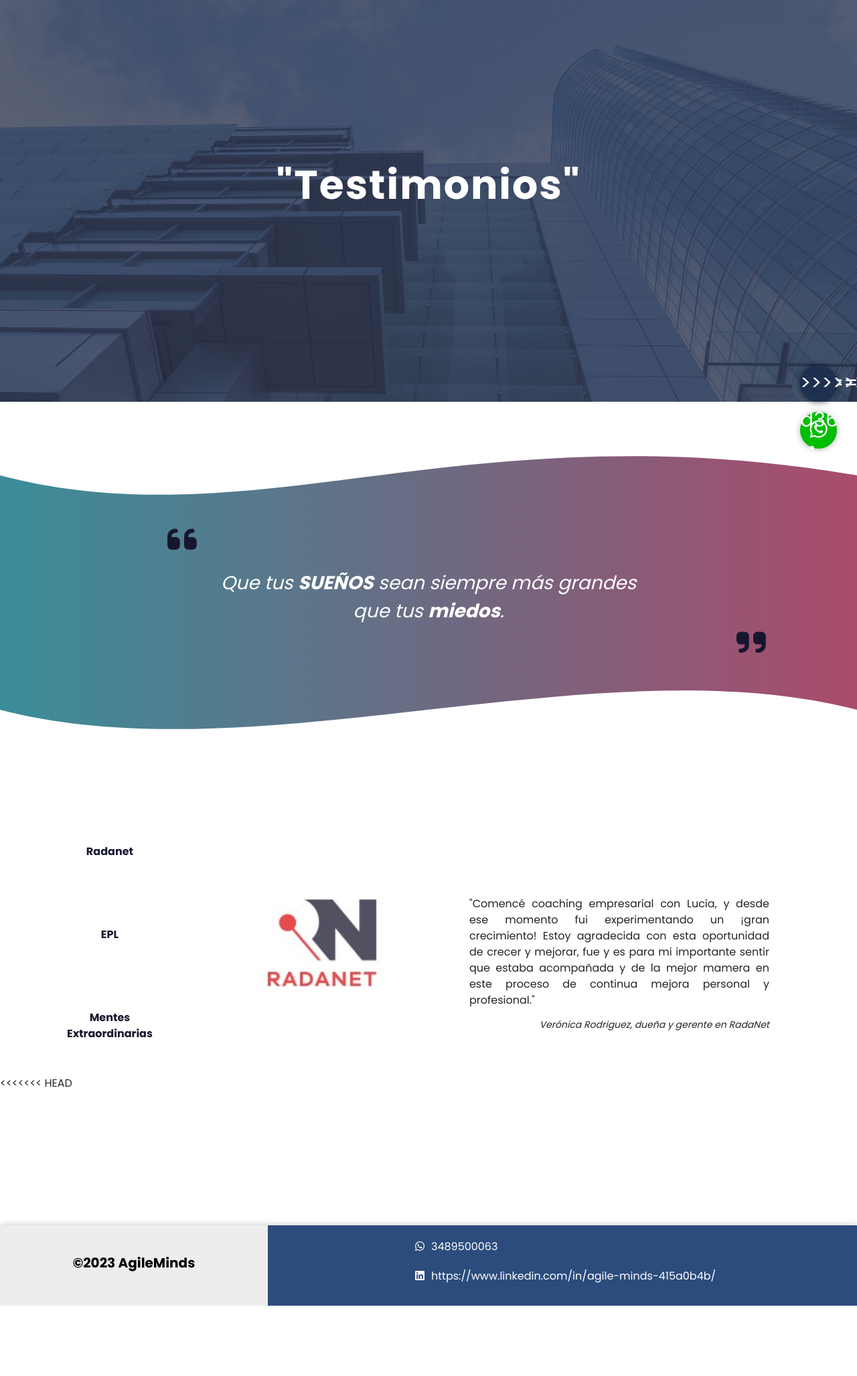
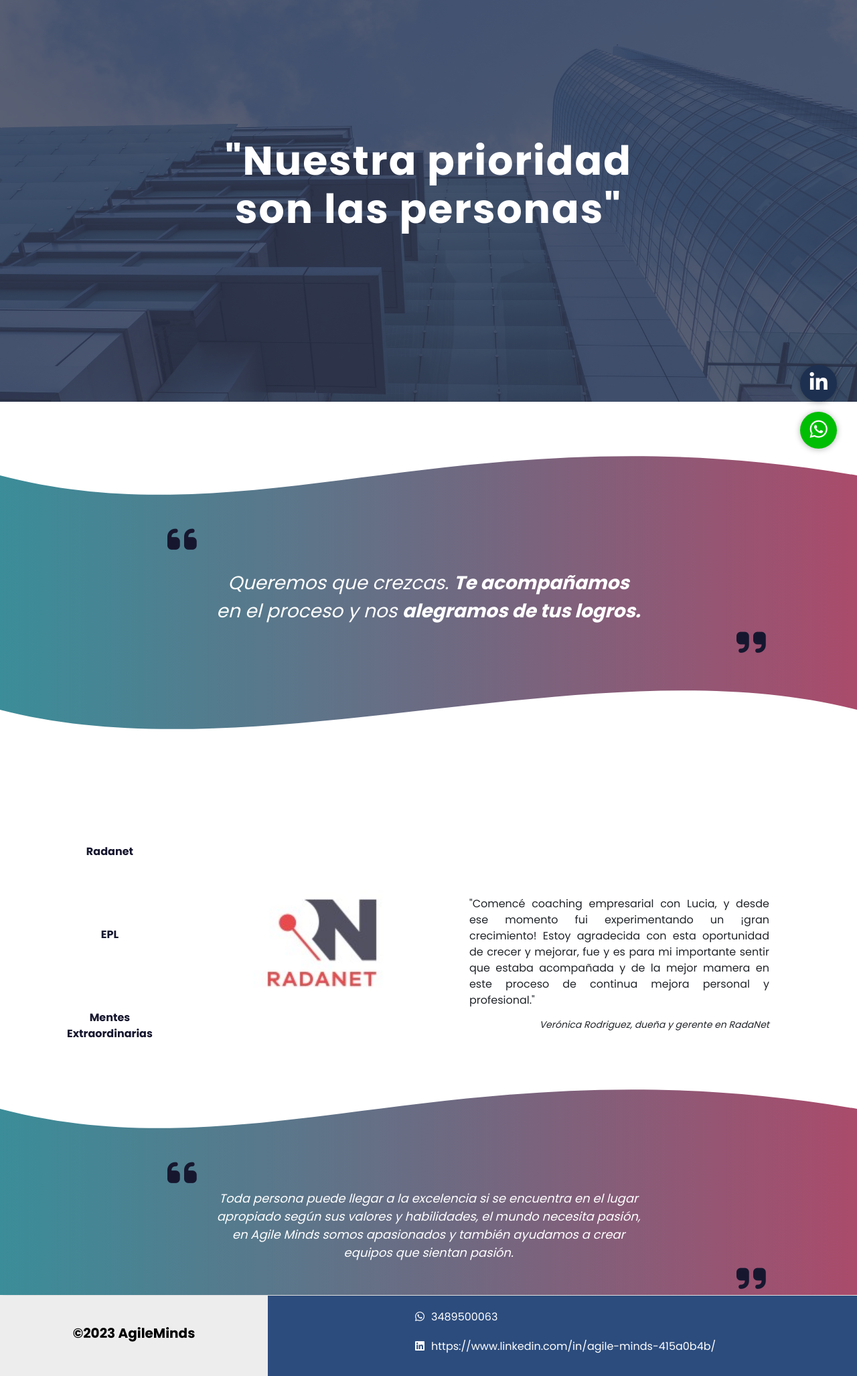
Before and after one commit to Gaby-1628/Consultora, a PHP site: page /testimonios.html in a window 1280 px wide. Shown: the part 100-2155 px from the top of the page at 67% size. Before the commit the page ends 2050 px from the top, so only its background shows below. Run offline with PHP 8.4, Linux system fonts and the light colour scheme; some libraries are stand-ins or nearby versions.

Commit message:
Se corrigieron algunos errores esteticos

```diff
--- a/css/style.css
+++ b/css/style.css
@@ -789,7 +789,6 @@ footer {
 #footer-content {
     width: 100%;
     height: 120px;
-    margin-top: 90px;
 }
 
 #redes {
@@ -967,11 +966,6 @@ footer {
 /* ---------------------- TESTIMONIOS ------------------------- */
 /* ------------------------------------------------------------ */
 
-main {
-    margin-bottom: 200px;
-}
-
-
 .testimonios {
     width: 100%;
     height: 250px;
@@ -1083,3 +1077,25 @@ main {
     width: 300px;
     height: 300px;
 }
+
+
+.frase {
+    width: 100%;
+    height: auto;
+    display: inline-block;
+    background: #aa4b6b;
+    /* fallback for old browsers */
+    background: -webkit-linear-gradient(to right, #3b8d99, #6b6b83, #aa4b6b);
+    /* Chrome 10-25, Safari 5.1-6 */
+    background: linear-gradient(to right, #3b8d99, #6b6b83, #aa4b6b);
+    /* W3C, IE 10+/ Edge, Firefox 16+, Chrome 26+, Opera 12+, Safari 7+ */
+}
+
+.frase p {
+    width: 50%;
+    margin: auto;
+    text-align: center;
+    font-style: italic;
+    font-size: 18px;
+    color: #fff;
+}
--- a/index.html
+++ b/index.html
@@ -132,11 +132,8 @@
         <a href="https://api.whatsapp.com/send?phone=3489500063" class="btn-wsp" target="_blank">
             <i class="fa-brands fa-whatsapp"></i>
         </a>
-<<<<<<< HEAD
         <a href="https://www.linkedin.com/in/agile-minds-415a0b4b" class="btn-linkedin">
-=======
         <a href="https://www.linkedin.com/in/agile-minds-415a0b4b/" class="btn-linkedin">
->>>>>>> d36d3fb65eba426c36efd685ccd33d60ef593705
             <i class="fa-brands fa-linkedin-in"></i>
         </a>
     </main>
--- a/individuos.html
+++ b/individuos.html
@@ -1,5 +1,5 @@
 <!DOCTYPE html>
-<html lang="en">
+<html lang="es">
 
 <head>
     <meta charset="UTF-8">
--- a/nosotros.html
+++ b/nosotros.html
@@ -1,5 +1,5 @@
 <!DOCTYPE html>
-<html lang="en">
+<html lang="es">
 
 <head>
     <meta charset="UTF-8">
--- a/seleccion.html
+++ b/seleccion.html
@@ -1,5 +1,5 @@
 <!DOCTYPE html>
-<html lang="en">
+<html lang="es">
 
 <head>
     <meta charset="UTF-8">
@@ -150,7 +150,6 @@
                 </p>
                 <a href="form-presu.html" class="btn">Consultanos</a>
             </div>
-<<<<<<< HEAD
         </article>
         <article class="content_item">
             <div class="img">
@@ -180,7 +179,6 @@
             <i class="fa-brands fa-whatsapp"></i>
         </a>
         <a href="https://www.linkedin.com/in/agile-minds-415a0b4b" class="btn-linkedin">
-=======
         </section>
 
         <a href="https://api.whatsapp.com/send?phone=3489500063" class="btn-wsp" target="_blank">
@@ -188,7 +186,6 @@
         </a>
 
         <a href="https://www.linkedin.com/in/agile-minds-415a0b4b/" class="btn-linkedin">
->>>>>>> d36d3fb65eba426c36efd685ccd33d60ef593705
             <i class="fa-brands fa-linkedin-in"></i>
         </a>
     </main>
--- a/talleres.html
+++ b/talleres.html
@@ -108,7 +108,7 @@
                 <p class="parrafo">
                     No importa si eres nuevo recorriendo el camino, lo importante es que iniciaste. Permítete ser un principiante. Nadie comienza siendo excelente. Nuestro equipo estará siempre para guiarte en lo que necesites…
                 </p>
-                <a href="index.php" class="boton">Contactanos</a>
+                <a href="form-presu.html" class="boton">Contactanos</a>
             </article>
         </section>
         <section class="gallery">
@@ -162,11 +162,7 @@
         <a href="https://api.whatsapp.com/send?phone=3489500063" class="btn-wsp" target="_blank">
             <i class="fa-brands fa-whatsapp"></i>
         </a>
-<<<<<<< HEAD
-        <a href="https://www.linkedin.com/in/agile-minds-415a0b4b" class="btn-linkedin">
-=======
         <a href="https://www.linkedin.com/in/agile-minds-415a0b4b/" class="btn-linkedin">
->>>>>>> d36d3fb65eba426c36efd685ccd33d60ef593705
             <i class="fa-brands fa-linkedin-in"></i>
         </a>
     </main>
--- a/testimonios.html
+++ b/testimonios.html
@@ -107,12 +107,11 @@
             </div>
             <div class="banner-overlay"></div>
             <div class="header-serv">
-                <h1><strong>"Testimonios"</strong></h1>
+                <h1><strong>"Nuestra prioridad <br> son las personas"</strong></h1>
             </div>
         </section>
     </header>
     <main>
-
         <section>
             <div class="waves2">
                 <div style="height: 150px; overflow: hidden;"><svg viewBox="0 0 500 150" preserveAspectRatio="none"
@@ -125,7 +124,7 @@
                 <div class="div_tesimonio">
                     <i class="fa-solid fa-quote-left"></i>
                     <p>
-                        Que tus <strong>SUEÑOS</strong> sean siempre más grandes que tus <strong>miedos</strong>.
+                        Queremos que crezcas. <strong>Te acompañamos</strong> en el proceso y nos <strong>alegramos de tus logros.</strong>
                     </p>
                     <i class="fa-solid fa-quote-right"></i>
                 </div>
@@ -178,17 +177,28 @@
                 </div>
             </article>
         </section>
-
-
-
+        <section>
+            <div class="waves2">
+                <div style="height: 150px; overflow: hidden;"><svg viewBox="0 0 500 150" preserveAspectRatio="none"
+                        style="height: 100%; width: 100%;">
+                        <path d="M0.00,49.98 C149.99,150.00 271.49,-49.98 500.00,49.98 L500.00,0.00 L0.00,0.00 Z"
+                            style="stroke: none; fill: #fff;"></path>
+                    </svg></div>
+            </div>
+            <article class="frase">
+                <div class="div_frase">
+                    <i class="fa-solid fa-quote-left"></i>
+                    <p>
+                        Toda persona puede llegar a la excelencia si se encuentra en el lugar apropiado según sus valores y habilidades, el mundo necesita pasión, en Agile Minds somos apasionados y también ayudamos a crear equipos que sientan pasión.
+                    </p>
+                    <i class="fa-solid fa-quote-right"></i>
+                </div>
+            </article>
+        </section>
         <a href="https://api.whatsapp.com/send?phone=3489500063" class="btn-wsp" target="_blank">
             <i class="fa-brands fa-whatsapp"></i>
         </a>
-<<<<<<< HEAD
-        <a href="https://www.linkedin.com/in/agile-minds-415a0b4b" class="btn-linkedin">
-=======
         <a href="https://www.linkedin.com/in/agile-minds-415a0b4b/" class="btn-linkedin">
->>>>>>> d36d3fb65eba426c36efd685ccd33d60ef593705
             <i class="fa-brands fa-linkedin-in"></i>
         </a>
     </main>
```
Also changed, not shown: tecnologias.html (+4 -22 lines).
